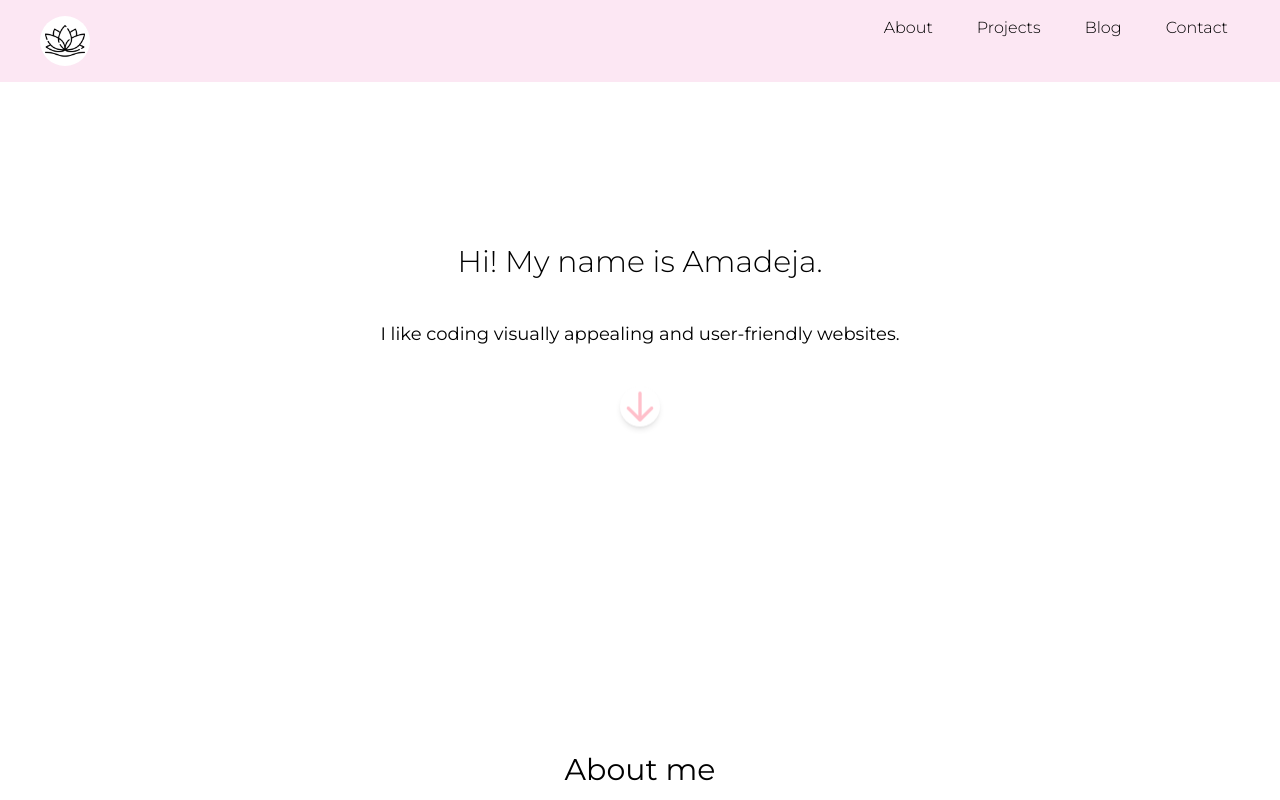
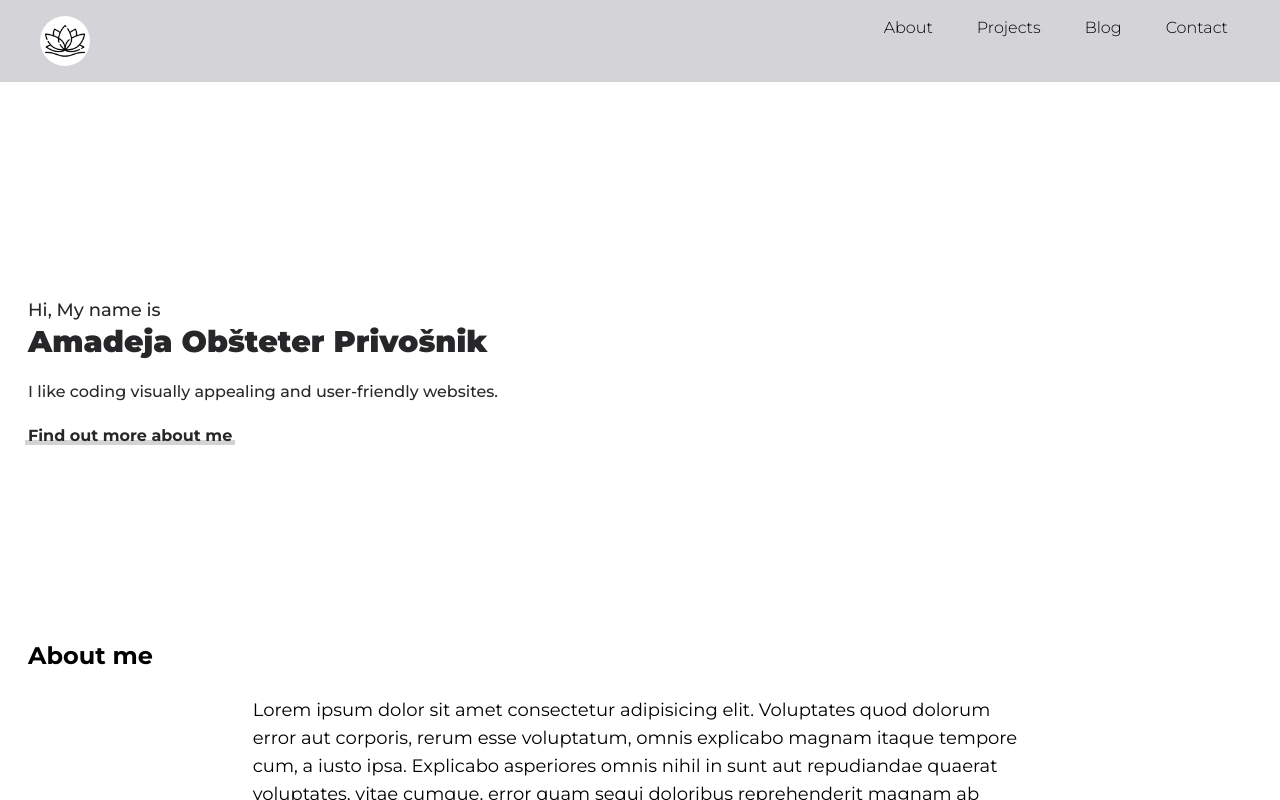
Before and after one commit to amadejaop/amadejaop.github.io, a React (Vite) app: page / in a window 1280 px wide. Built offline with nearby package versions, Linux system fonts and the light colour scheme; no server answers.

Commit message:
Style page in black and white, headings and link
Styled the entire webpage in black and white, styled headings and link
on the landing page.

```diff
--- a/src/components/About.tsx
+++ b/src/components/About.tsx
@@ -2,7 +2,7 @@ export default function About() {
     return (
         <>
             <section id="about" className="flex flex-col items-center py-20 px-7 bg-white">
-                <h1 className="text-3xl mb-6">About me</h1>
+                <h2 className="text-2xl self-start font-bold mb-6">About me</h2>
                 <p className="max-w-prose text-lg">Lorem ipsum dolor sit amet consectetur adipisicing elit. Voluptates quod dolorum error aut corporis, rerum esse voluptatum, omnis explicabo magnam itaque tempore cum, a iusto ipsa. Explicabo asperiores omnis nihil in sunt aut repudiandae quaerat voluptates, vitae cumque, error quam sequi doloribus reprehenderit magnam ab accusamus? Possimus at corrupti ea.</p>
             </section>
             <hr className="border border-zinc-200 w-11/12 max-w-3xl mx-auto" />
--- a/src/components/Blog.tsx
+++ b/src/components/Blog.tsx
@@ -21,10 +21,10 @@ export default function Blog() {
     return (
         <>
             <section id="blog" className="flex flex-col justify-center items-center bg-white py-20 px-7">
-                <h2 className="text-3xl mb-6">Recent posts</h2>
+                <h2 className="text-2xl self-start font-bold mb-6">Recent posts</h2>
                 <div className="grid gap-7">
                     {posts.map((post) =>(
-                        <div key={post.guid} className="border border-red-500">
+                        <div key={post.guid} className="">
                             <p>{post.pubDate}</p>
                             <p>{post.title}</p>
                             <p>By {post.author}</p>
--- a/src/components/Footer.tsx
+++ b/src/components/Footer.tsx
@@ -1,6 +1,6 @@
 export default function Footer() {
     return (
-        <footer className="flex flex-col bg-pink-100 items-center py-10 px-7">
+        <footer className="flex flex-col bg-zinc-300 items-center py-10 px-7">
             <div>
                 <h2>Amadeja Obšteter Privošnik</h2>
                 <p>Lorem ipsum dolor sit amet consectetur adipisicing elit. Repellat, corrupti.</p>
--- a/src/components/Form.tsx
+++ b/src/components/Form.tsx
@@ -33,7 +33,7 @@ export default function Form() {
 
     return (
         <section id="contact" className="flex flex-col items-center w-full py-20 px-7 bg-white">
-            <h2>Contact</h2>
+            <h2 className="text-2xl self-start font-bold mb-6">Contact</h2>
             {submit ? (
                 <div>Form submitted!</div>
             ) : (
--- a/src/components/Landing.tsx
+++ b/src/components/Landing.tsx
@@ -1,9 +1,10 @@
 export default function Landing() {
     return (
-        <section className="bg-white flex flex-col justify-center items-center h-128 w-full">
-            <h1 className="text-3xl font-light">Hi! My name is Amadeja.</h1>
-            <p className="text-lg m-10">I like coding visually appealing and user-friendly websites.</p>
-            <a href="/#about"><svg viewBox="0 0 24 24" fill="none" width="40" height="40" className="animate-bounce bg-white rounded-full shadow-md z-0" xmlns="http://www.w3.org/2000/svg"><g id="SVGRepo_bgCarrier" stroke-width="0"></g><g id="SVGRepo_tracerCarrier" stroke-linecap="round" stroke-linejoin="round"></g><g id="SVGRepo_iconCarrier"> <path fill-rule="evenodd" clip-rule="evenodd" d="M12 3C12.5523 3 13 3.44772 13 4V17.5858L18.2929 12.2929C18.6834 11.9024 19.3166 11.9024 19.7071 12.2929C20.0976 12.6834 20.0976 13.3166 19.7071 13.7071L12.7071 20.7071C12.3166 21.0976 11.6834 21.0976 11.2929 20.7071L4.29289 13.7071C3.90237 13.3166 3.90237 12.6834 4.29289 12.2929C4.68342 11.9024 5.31658 11.9024 5.70711 12.2929L11 17.5858V4C11 3.44772 11.4477 3 12 3Z" fill="pink"></path> </g></svg></a>
+        <section className="flex flex-col justify-end pb-28 px-7 h-128 w-full">
+            <p className="font-medium text-lg text-zinc-800">Hi, My name is</p>
+            <h1 className="text-3xl font-black text-zinc-800 pb-5">Amadeja Obšteter Privošnik</h1>
+            <p className="font-medium text-zinc-800 pb-5">I like coding visually appealing and user-friendly websites.</p>
+            <a href="#about" className="font-bold text-zinc-800 w-fit">Find out more about me</a>
         </section>
     )
 }
--- a/src/components/Navbar.tsx
+++ b/src/components/Navbar.tsx
@@ -10,7 +10,7 @@ export default function Navbar() {
 
     return (
         <>
-            <nav className="fixed flex justify-between bg-pink-100 px-10 py-4 w-full z-50">
+            <nav className="fixed flex justify-between bg-zinc-300 px-10 py-4 w-full z-50">
                 <a href="#"><img src={logo} alt="logo" className="rounded-full bg-white" width="50" height="50" /></a>
                 <ul className="hidden lg:flex gap-5 font-light">
                     <li className="px-3 hover:bg-violet-400 active:bg-green-300"><a href="#about">About</a></li>
@@ -20,7 +20,7 @@ export default function Navbar() {
                 </ul>
                 <button className="self-start text-3xl font-light lg:hidden pt-1" onClick={toggleNavbar}>Menu</button>
             </nav>
-            <ul className={`flex flex-col items-center justify-center gap-10 text-2xl font-light p-4 h-screen w-screen ${isOpen ? 'translate-y-0' : '-translate-y-full'} ease-in-out duration-500 bg-pink-100 absolute z-50`}>
+            <ul className={`flex flex-col items-center justify-center gap-10 text-2xl font-light p-4 h-screen w-screen ${isOpen ? 'translate-y-0' : '-translate-y-full'} ease-in-out duration-500 bg-zinc-300 absolute z-50`}>
                     <button className="absolute top-5 right-11 text-3xl" onClick={toggleNavbar}>Close</button>
                     <li><a href="#about" onClick={toggleNavbar}>About</a></li>
                     <li><a href="#projects" onClick={toggleNavbar}>Projects</a></li>
--- a/src/components/Projects.tsx
+++ b/src/components/Projects.tsx
@@ -2,7 +2,7 @@ export default function Projects() {
     return (
         <>
             <section id="projects" className="flex flex-col justify-center items-center bg-white py-20 px-7">
-                <h2 className="text-3xl mb-6">Recent projects</h2>
+                <h2 className="text-2xl self-start font-bold mb-6">Recent projects</h2>
                 <p className="max-w-prose text-lg">Lorem ipsum dolor sit, amet consectetur adipisicing elit. Vitae sit autem eveniet dolorem quia illum eos. Culpa molestias quis debitis perferendis, tenetur soluta praesentium asperiores, ratione qui rerum facere fugiat velit! Soluta officiis et quas facilis error repellendus corrupti amet ratione laudantium esse quibusdam quis architecto minus harum, porro autem.</p>
                 <div>
                     <h3>Project title</h3>
--- a/src/index.css
+++ b/src/index.css
@@ -14,3 +14,25 @@ html, body {
     overflow-x: hidden;
     scroll-behavior: smooth;
 }
+
+a {
+    position: relative;
+}
+
+a::before {
+    content: '';
+    background-color: lightgrey;
+    position: absolute;
+    left: -3px;
+    bottom: 3px;
+    right: -3px;
+    /*width: 100%; */
+    height: 5px;
+    z-index: -1;
+    transition: all 0.5s ease-in-out;
+  }
+
+  a:hover::before {
+    bottom: 0px;
+    height: 100%;
+  }
--- a/tailwind.config.js
+++ b/tailwind.config.js
@@ -7,7 +7,7 @@ export default {
   theme: {
     extend: {
       height: {
-        '128': '42rem',
+        '128': '35rem',
       },
       zIndex: {
         '1000': '1000',
```
